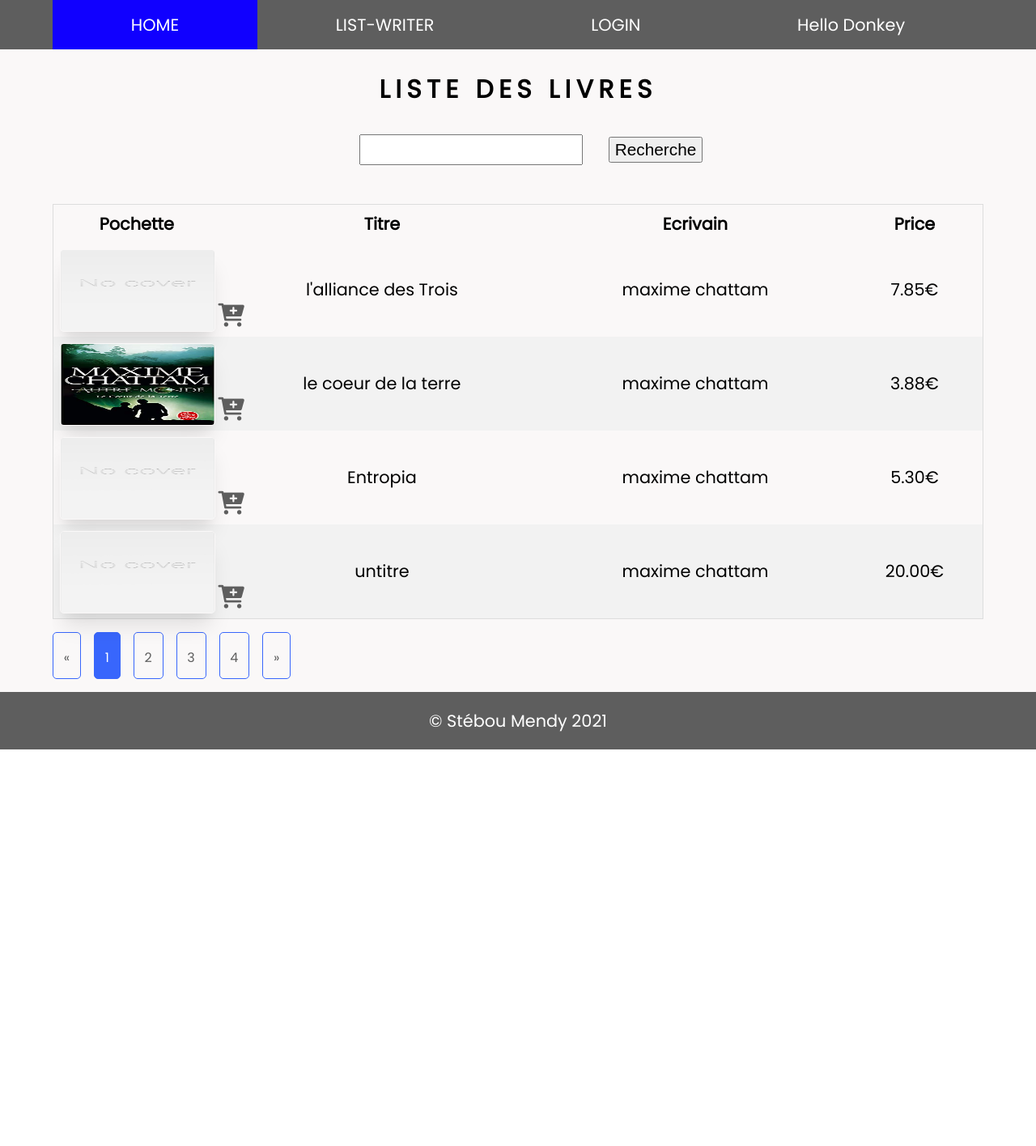
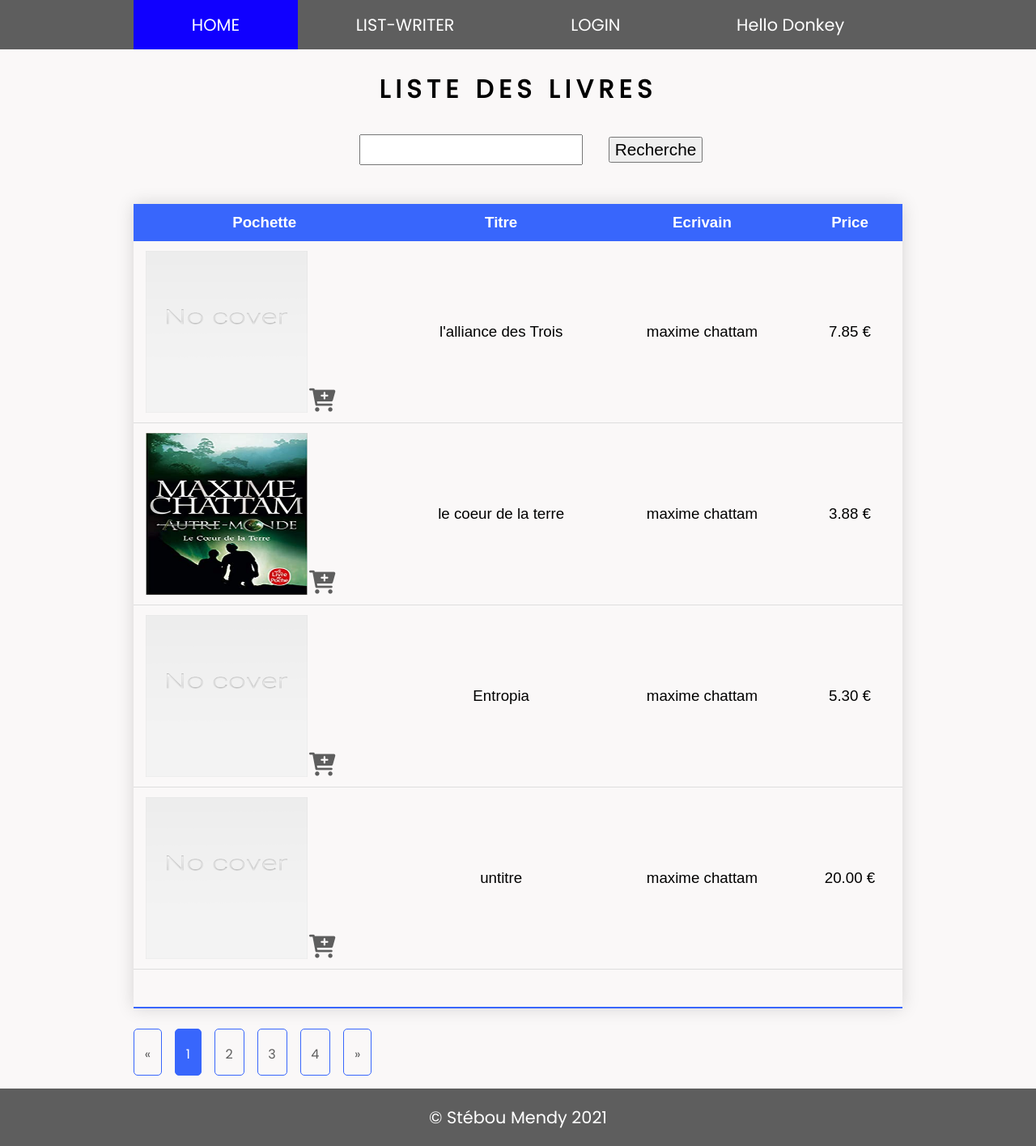
Before and after one commit to gemini78/library, a PHP site: page / in a window 1280 px wide. Shown: the whole page at 81% size. Before the commit the page ends 926 px from the top, so only its background shows below. Run offline with PHP 8.4, Linux system fonts and the light colour scheme; data comes from the database, SQL or seed files in the repository; both versions use the stored data as it was after the commit.

Commit message:
Modify style table tag, change size images

```diff
--- a/pages/home.php
+++ b/pages/home.php
@@ -14,10 +14,6 @@ if (isset($_GET['search'])) {
   $zonePagination = $results['pagination'];
   $nbBookPage = $zonePagination['nbBookPage'];
   $current = $zonePagination['current'];
-  /*
-    var_dump($nbBookPage,$current);
-    die;
-    */
 }
 ?>
 <section class="section-home">
@@ -27,7 +23,7 @@ if (isset($_GET['search'])) {
     <input type="submit" value="Recherche" style="width:auto">
   </form>
 
-  <table>
+  <table class="styled-table">
     <thead>
       <tr>
         <th>Pochette</th>
@@ -56,7 +52,7 @@ if (isset($_GET['search'])) {
           </td>
           <td><?= $book->title ?></td>
           <td><?= strtolower($book->firstname . ' ' . $book->lastname); ?></td>
-          <td><?= number_format($book->price,2) ?>€</td>
+          <td><?= number_format($book->price, 2, '.', ' ') ?> €</td>
           <?php
           if ($auth) { ?>
             <td>
@@ -72,6 +68,9 @@ if (isset($_GET['search'])) {
       <?php }
       ?>
     </tbody>
+    <tfoot>
+      <td colspan="4">&nbsp;</td>
+    </tfoot>
   </table>
 
   <?php
@@ -84,8 +83,8 @@ if (isset($_GET['search'])) {
             echo ($current - 1);
           } else {
             echo $current;
-                                                                                          }  ?>">&laquo;</a></li>
-
+          }  ?>">&laquo;</a>
+        </li>
         <?php
         for ($i = 1; $i <= $nbBookPage; $i++) {
           if ($i == $current) { ?>
@@ -95,15 +94,14 @@ if (isset($_GET['search'])) {
         <?php }
         }
         ?>
-
         <li class="<?php if ($current == $nbBookPage) {
           echo 'disabled';
         }  ?>"><a href="?page=home&p=<?php if ($current != $nbBookPage) {
           echo ($current + 1);
         } else {
           echo $current;
-                                                                                                    }  ?>">&raquo;</a></li>
-
+        }  ?>">&raquo;</a>
+        </li>
       </ul>
     </div>
   <?php
--- a/pages/list-writer.php
+++ b/pages/list-writer.php
@@ -4,7 +4,7 @@
 <section class="section-list-writer">
 
   <h1>Liste des écrivains</h1>
-  <table>
+  <table class="styled-table">
       <thead>
           <tr>
               <th>Prénom</th>
@@ -25,5 +25,8 @@
           <?php }
           ?>
       </tbody>
+      <tfoot>
+        <td colspan="3">&nbsp;</td>
+      </tfoot>
   </table>
 </section>
--- a/public/css/style.css
+++ b/public/css/style.css
@@ -48,7 +48,7 @@ footer {
 
 .wrapper {
   width: 100%;
-  max-width: 1150px;
+  max-width: 950px;
   margin: 0 auto;
 }
 
@@ -117,18 +117,17 @@ input, select {
 }
 .section-home .containerImage {
   position: relative;
-  height: 100px;
+  width: 200px;
+  height: 200px;
 }
 .section-home .containerImage img {
   width: 100%;
-  height: 100px;
-  margin-left: auto;
-  margin-right: auto;
+  height: 200px;
 }
 .section-home .containerImage .cart {
   position: absolute;
   bottom: 0;
-  left: 103%;
+  left: 101%;
 }
 .section-home .containerImage .cart i {
   color: var(--soft-dark);
@@ -182,41 +181,9 @@ input, select {
   text-transform: none;
 }
 
-.section-home,
-.section-list-writer {
-  overflow-x: auto;
-}
-.section-home table,
-.section-list-writer table {
-  border-collapse: collapse;
-  border-spacing: 0;
-  width: 100%;
-  border: 1px solid #ddd;
-}
-.section-home table th, .section-home table td,
-.section-list-writer table th,
-.section-list-writer table td {
-  text-align: center;
-  padding: 8px;
-}
-.section-home table tr:nth-child(even),
-.section-list-writer table tr:nth-child(even) {
-  background-color: #f2f2f2;
-}
-.section-home table img,
-.section-list-writer table img {
-  width: 100px;
-  height: 100px;
-  border: 1px solid var(--light-grey);
-  border-radius: 5px;
-  box-shadow: var(--box-shadow);
-}
-.section-home table .areaActions,
-.section-list-writer table .areaActions {
-  display: flex;
-  flex-wrap: wrap;
-}
-
+/*
+@import './partials/table';
+*/
 .alert {
   opacity: 0.8;
   border: 1px solid black;
@@ -258,12 +225,13 @@ input, select {
   /*tbody tr:last-of-type {*/
 }
 .styled-table thead tr {
-  background-color: #009879;
+  background-color: var(--light-blue);
   color: #ffffff;
   text-align: left;
 }
 .styled-table th, .styled-table td {
   padding: 12px 15px;
+  text-align: center;
 }
 .styled-table tbody tr {
   border-bottom: 1px solid #dddddd;
@@ -272,7 +240,7 @@ input, select {
   background-color: #f3f3f3;
 }
 .styled-table tfoot {
-  border-bottom: 2px solid #009879;
+  border-bottom: 2px solid var(--light-blue);
 }
 .styled-table tbody tr.active-row {
   font-weight: bold;
--- a/public/index.php
+++ b/public/index.php
@@ -9,6 +9,7 @@
 
     // class Cart
     include '../classes/Cart.php';
+    $cart = new Cart;
 
     $pages= scandir('../pages/');
     if ( isset($_GET['page'])  && !empty($_GET['page']) ) {
--- a/sass/style.scss
+++ b/sass/style.scss
@@ -47,9 +47,9 @@ footer {
 }
 
 .wrapper {
-    //border: 1px solid orange;
+    // border: 1px solid red;
     width: 100%;
-    max-width: 1150px;
+    max-width: 950px;
     margin: 0 auto;
 }
 
@@ -127,19 +127,18 @@ input, select {
 
     .containerImage {
         position: relative;
-        height: 100px;
+        width: 200px;
+        height: 200px;
 
         img {
             width: 100%;
-            height: 100px;
-            margin-left: auto;
-            margin-right: auto;
+            height: 200px;
         }
 
         .cart {
             position: absolute;
             bottom: 0;
-            left: 103%;
+            left: 101%;
 
             i {
                 color:var(--soft-dark);
@@ -205,9 +204,9 @@ input, select {
     cursor: default;
     text-transform: none;
 }
-
+/*
 @import './partials/table';
-
+*/
 .alert {
 
     h4 {
@@ -256,13 +255,15 @@ input, select {
     width: 100%;
 
     thead tr {
-        background-color: #009879;
+        background-color:var(--light-blue);
+       // background-color: #009879;
         color: #ffffff;
         text-align: left;
     }
 
     th, td {
         padding: 12px 15px;
+        text-align: center;
     }
 
     tbody tr {
@@ -275,7 +276,8 @@ input, select {
 
     /*tbody tr:last-of-type {*/
     tfoot {
-        border-bottom: 2px solid #009879;
+     //   border-bottom: 2px solid #009879;
+        border-bottom: 2px solid var(--light-blue);
     }
 
     tbody tr.active-row {
```
Also changed, not shown: export-05-11-21_v2.sql (added, +84 -0 lines), pages/add-cart.php (+5 -5 lines), sql/export/export-05-11-21.sql (added, +84 -0 lines), public/images/id-1-allliance.png (added), public/images/id-13-devotion.png (added), public/images/id-14-lkumar.jpg (added), public/images/id-15-sharad-verma.jpeg (added), public/images/id-17-pumas.png (added), public/images/id-3-entropia.png (added), readMe.md. Lines whose indentation alone changed are shown as unchanged.
